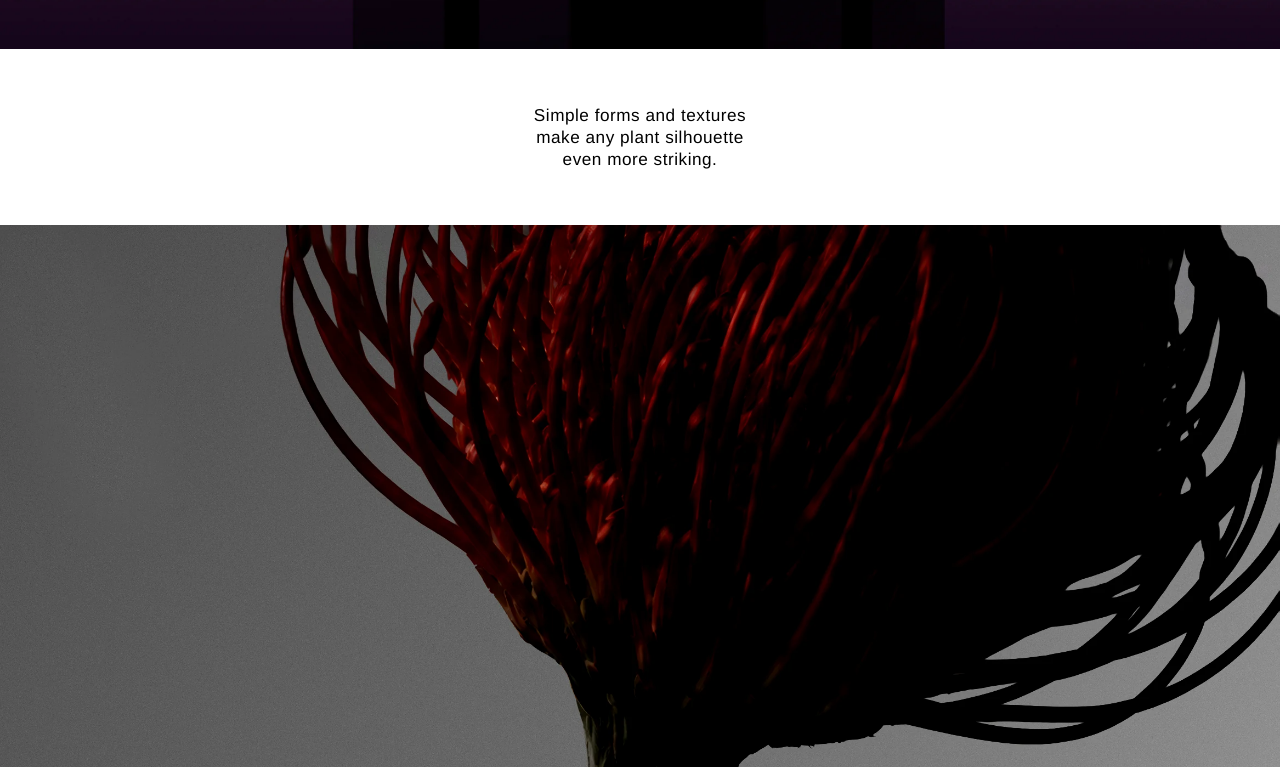
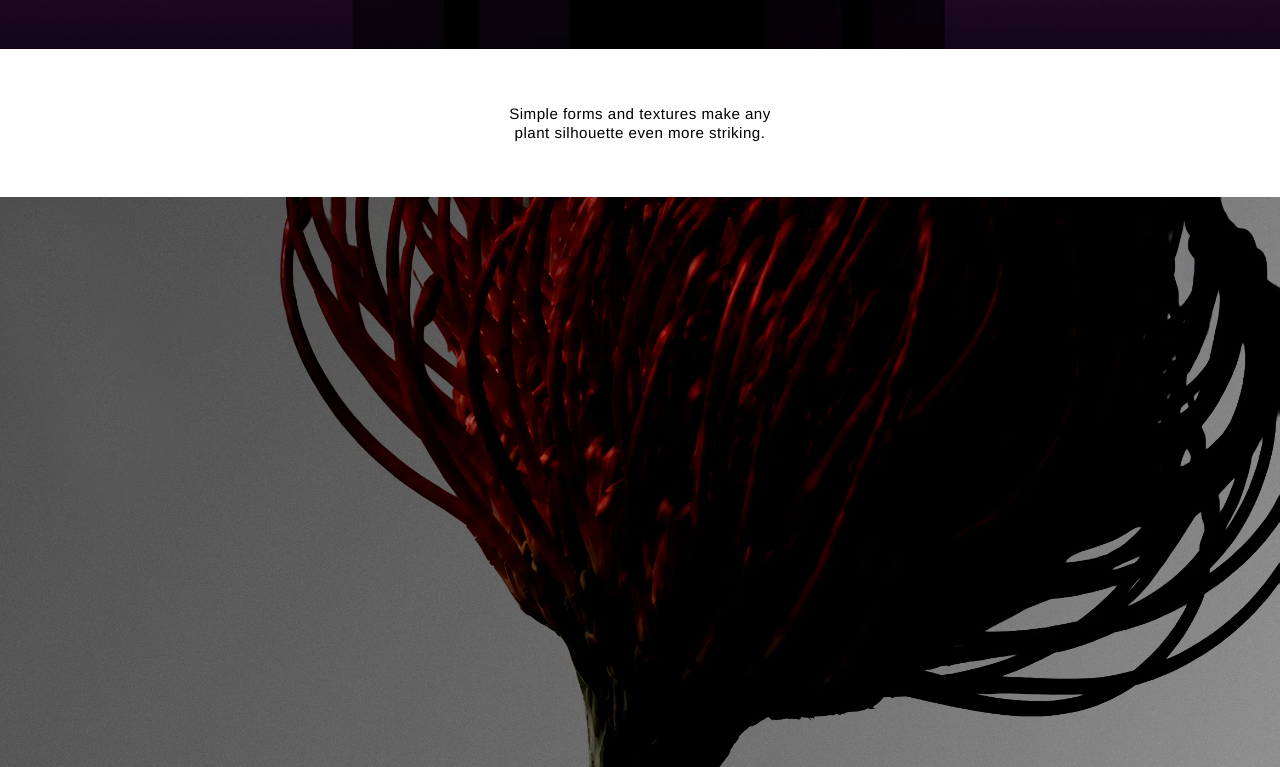
Before and after one commit to Jellouse/industrial-bloom, a website: page website/index.html in a window 1280 px wide. Shown: the part 3953-4720 px from the top of the page. Drawn offline with Linux system fonts and the light colour scheme.

Commit message:
text sizing

```diff
--- a/website/styles.css
+++ b/website/styles.css
@@ -365,12 +365,12 @@ h1 {
 }
 
 .body-copy p {
-  width: min(100%, 292px);
+  width: min(100%, 430px);
   font-family: "Unica77 LL", "Unica77_LL", "Helvetica Neue", Arial, sans-serif;
-  font-size: 17.17px;
-  line-height: 22px;
+  font-size: 15.17px;
+  line-height: 19px;
   font-weight: 400;
-  letter-spacing: 0.52px;
+  letter-spacing: 0.46px;
   text-align: center;
   text-wrap: balance;
 }
```
